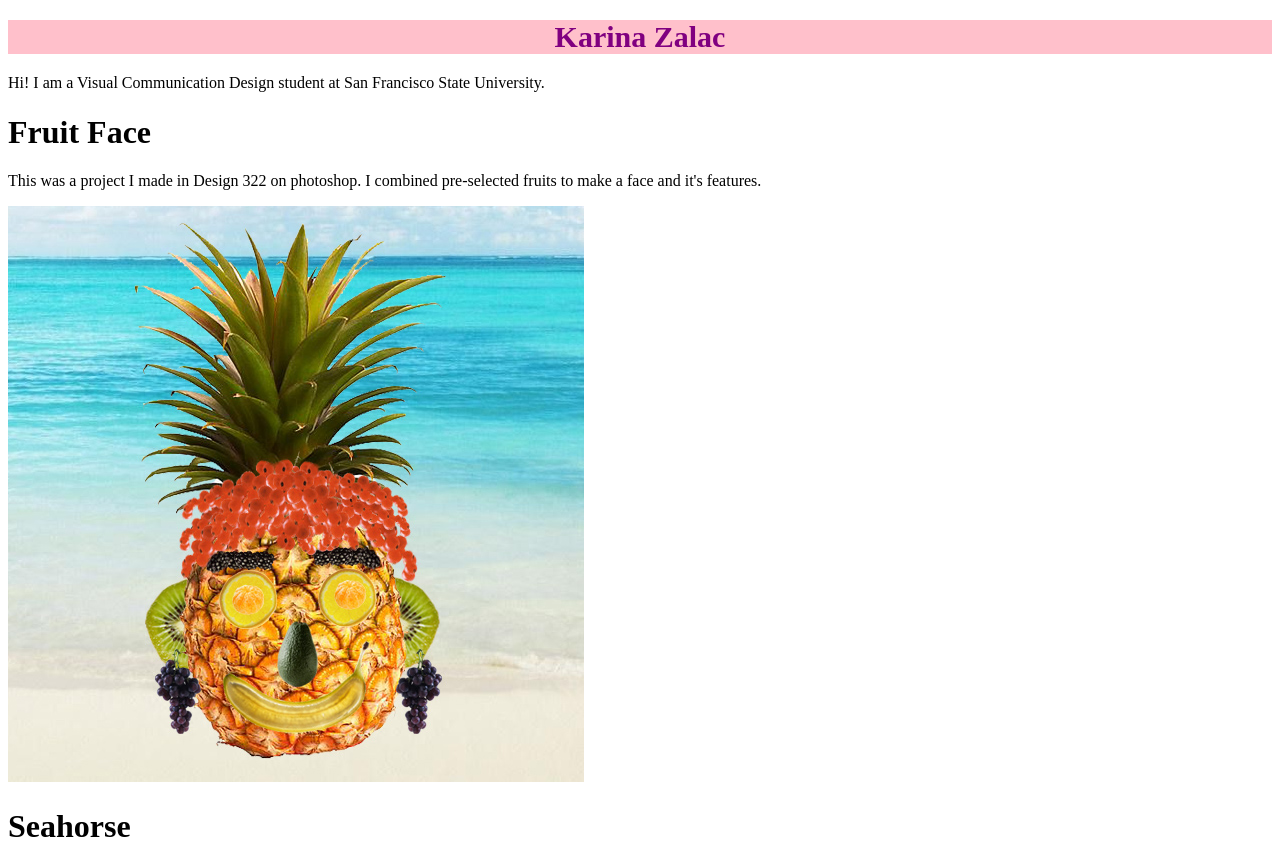
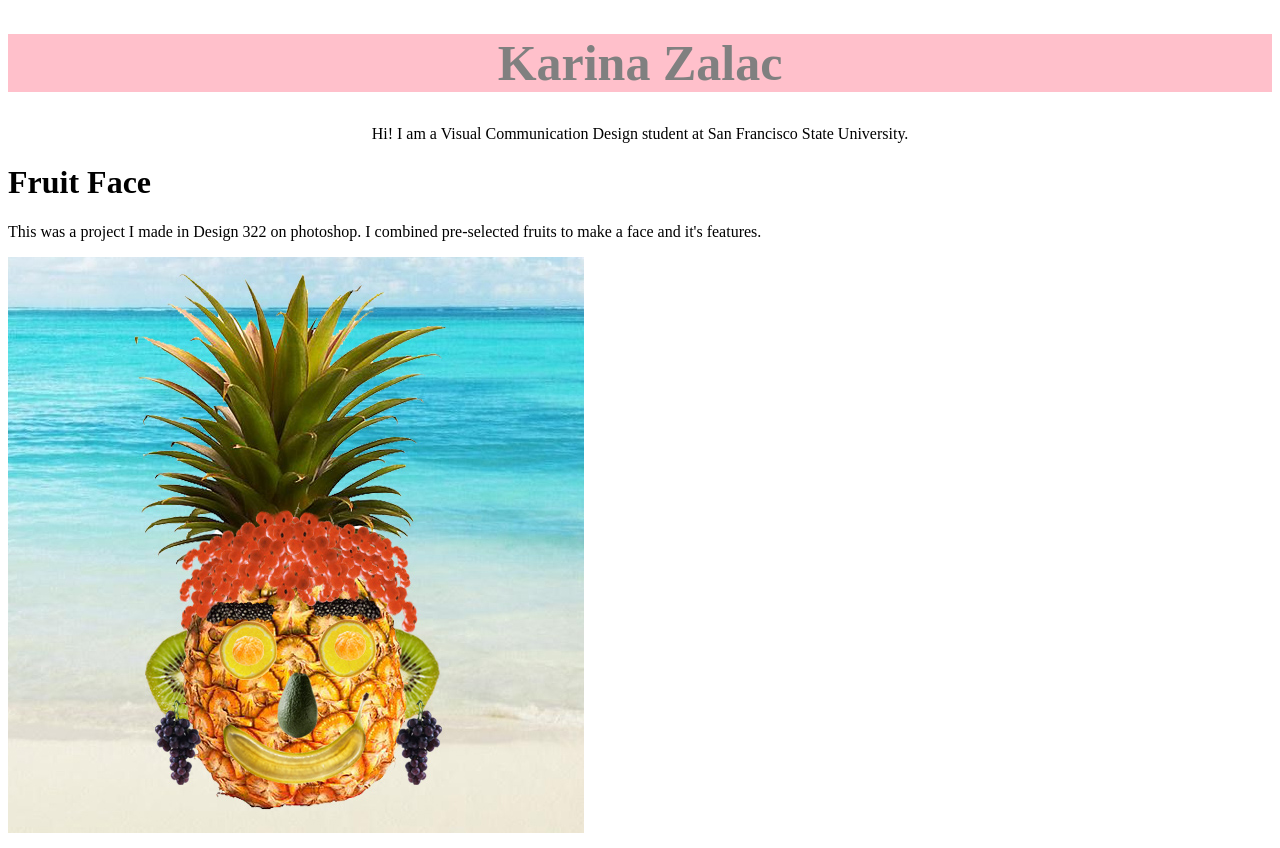
Before and after one commit to karinazalac/Portfolio, a plain HTML site: page index.html in a window 1280 px wide. Shown: the top 848 px of the page. Drawn offline with Linux system fonts and the light colour scheme.

Commit message:
upload pic

```diff
--- a/index.html
+++ b/index.html
@@ -4,8 +4,8 @@
 	<title></title>
 </head>
 <body>
-<h1 style="color:purple; font-size:30px; text-align:center;background-color:pink;">Karina Zalac</h1>
-<p>Hi! I am a Visual Communication Design student at San Francisco State University.</p>
+<h1 style="color:grey; font-size:50px; text-align:center;background-color:pink;">Karina Zalac</h1>
+<p style="text-align: center;">Hi! I am a Visual Communication Design student at San Francisco State University.</p>
 </body>
 </html>
 <div>
@@ -22,4 +22,4 @@
 	<h1>Medical Illustration</h1>
 	<p>This was a project I did using illustrator. I chose to do a informational diagram of an Oriental Lily. This was one of my first projects using illustrator.</p>
 </div>
-<img src="./Resources/Media/images/k.zalac_medical_illustration_flattened.jpg"
+<img src="./Resources/Media/images/k.zalac_medical_illustration_flattened.jpg">
```
Also changed, not shown: 2 other files.
